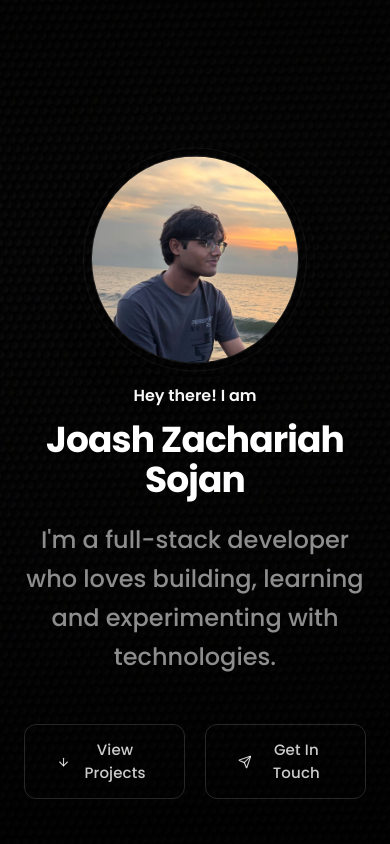
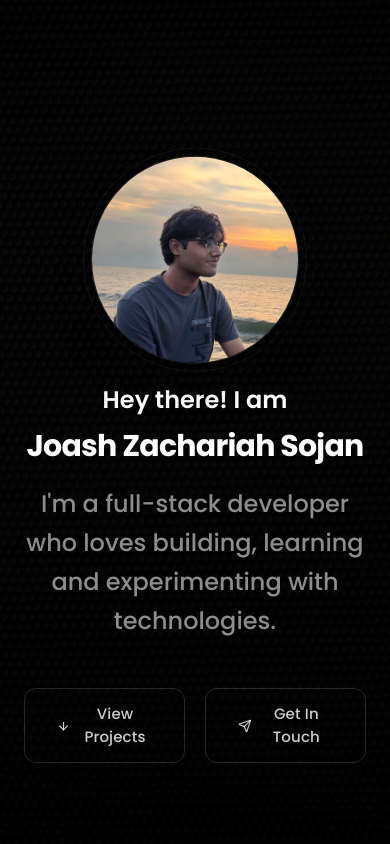
Before and after one commit to joashzach/Portfolio, a Next.js app: page / in a window 390 px wide. Shown: the top 844 px of the page. Built offline with nearby package versions, Linux system fonts and the light colour scheme.

Commit message:
minor change in hero section

```diff
--- a/src/components/Hero/Hero.tsx
+++ b/src/components/Hero/Hero.tsx
@@ -77,14 +77,14 @@ export default function Hero() {
           {/* Greeting + Name */}
           <motion.p
             variants={itemVariants}
-            className="mb-3 text-1xl font-semibold tracking-normal md:text-2xl"
+            className="mb-3 text-2xl font-semibold tracking-normal md:text-2xl"
           >
             {hero.greeting}
           </motion.p>
 
           <motion.h1
             variants={itemVariants}
-            className="mb-5 text-4xl font-bold tracking-tight md:text-6xl lg:text-6xl"
+            className="mb-5 text-3xl font-bold tracking-tight md:text-5xl lg:text-5xl"
           >
             {hero.name}
           </motion.h1>
```
